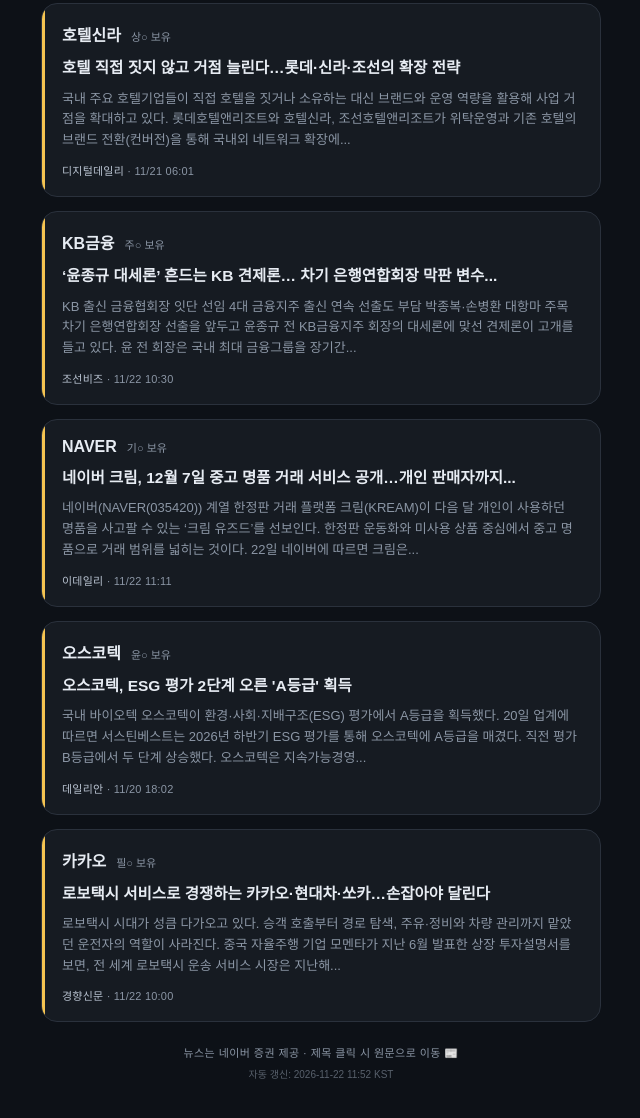
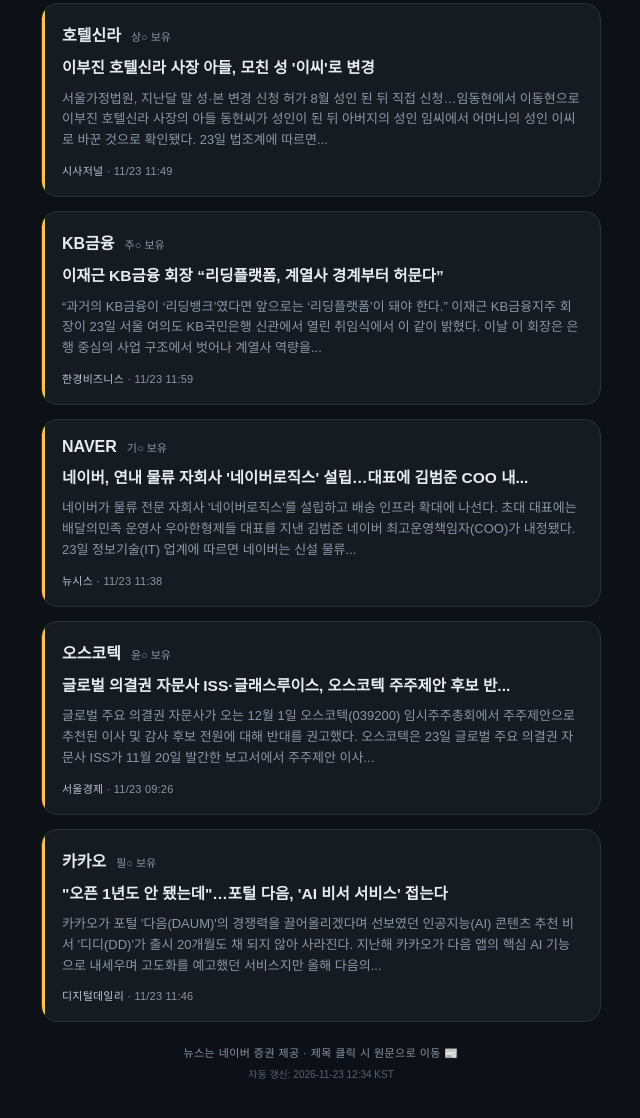
Before and after one commit to mainlainer/djhani02, a plain HTML site: page news.html in a window 1280 px wide. Shown: the part 844-1962 px from the top of the page, without its empty margins (319-959 px from the left). Drawn offline with Linux system fonts and the light colour scheme; a web font is replaced by a local one.

Commit message:
auto: 2026-11-23 12:34 KST 종목 뉴스 갱신

```diff
--- a/news.html
+++ b/news.html
@@ -3,8 +3,8 @@
 <head>
 <meta charset="UTF-8">
 <meta name="viewport" content="width=device-width, initial-scale=1.0">
-<title>오늘의 종목 뉴스 · 2026.11.22</title>
-<meta property="og:title" content="오늘의 종목 뉴스 2026.11.22">
+<title>오늘의 종목 뉴스 · 2026.11.23</title>
+<meta property="og:title" content="오늘의 종목 뉴스 2026.11.23">
 <meta property="og:description" content="우리 모임 8개 종목 데일리 뉴스 요약">
 <link rel="preconnect" href="https://fonts.googleapis.com">
 <link rel="preconnect" href="https://fonts.gstatic.com" crossorigin>
@@ -46,22 +46,22 @@
 
   <div class="top-label">소수점 투자 모임 · 데일리 종목 뉴스</div>
   <div class="title">NEWS<span class="kr">오늘의 종목 소식</span></div>
-  <div class="date">2026.11.22 기준 · 종목별 최신 1건</div>
+  <div class="date">2026.11.23 기준 · 종목별 최신 1건</div>
 
   <div class="nav"><a href="index.html">← 잔고 결산</a><a href="rank.html">📊 순위 변동</a></div>
 
   <div class="card">
     <div class="head"><span class="ticker">현대차</span><span class="member">성○ 보유</span></div>
-    <a class="headline" href="https://n.news.naver.com/mnews/article/144/0001151093" target="_blank" rel="noopener">현대차그룹 공식 웹사이트, 국내외 주요 어워드 13관왕 달성</a>
-    <div class="body">현대자동차그룹 공식 웹사이트가 올해 국내외 주요 웹·디지털 어워드에서 총 13개 부문을 석권하며 글로벌 수준의 디지털 커뮤니케이션 역량을 입증했다. 현대차그룹은 지난 13일 한국인터넷소통협회가 주관한 ‘제19회...</div>
-    <div class="meta"><span class="src">스포츠경향</span> · 11/22 11:31</div>
+    <a class="headline" href="https://n.news.naver.com/mnews/article/011/0004685096" target="_blank" rel="noopener">현대차·기아, ‘동커볼케’ 디자인 전시…제네시스 박스 버기 국내 ...</a>
+    <div class="body">현대차·기아가 루크 동커볼케 최고 크리에이티브 책임자(CCO) 겸 최고 디자인 책임자(CDO) 사장의 디자인 여정을 조명하는 아카이브 전시를 연다. 전시에서는 올해 르망 24시에서 공개된 ‘제네시스 박스 버기 콘셉트’를 국내에서 처음 만나볼 수...</div>
+    <div class="meta"><span class="src">서울경제</span> · 11/23 12:21</div>
   </div>
 
   <div class="card">
     <div class="head"><span class="ticker">신세계</span><span class="member">정○ 보유</span></div>
-    <a class="headline" href="https://n.news.naver.com/mnews/article/366/0001206459" target="_blank" rel="noopener">아시아 100대 카페에 韓 13곳… 1위는 부산 모모스, 2위는?</a>
-    <div class="body">문 연 지 5개월 된 신세계百 강남점 ‘카테고릭’… 서울 카페 중 최고 순위 아시아·태평양 지역의 ‘커피 맛집’ 100곳을 꼽은 순위에 한국 카페 13곳이 이름을 올렸다. 국내 1위는 부산의 강자 모모스커피였다. 국내 2위에는 업계 예상과 달리...</div>
-    <div class="meta"><span class="src">조선비즈</span> · 11/22 11:21</div>
+    <a class="headline" href="https://n.news.naver.com/mnews/article/421/0009304794" target="_blank" rel="noopener">신세계백화점 폭발물 설치 '위협' 전국 점포 긴급 점검…&quot;현재 정상 영...</a>
+    <div class="body">최소망 유민주 기자 = 신세계백화점에 폭발물을 설치했다는 위협 신고가 접수되면서 경찰이 전국 점포를 대상으로 안전 확인에 나섰다. 23일 업계에 따르면 이날 오전 9시쯤 신세계백화점에 폭발물을 설치했다는 내용의 팩스 신고가 경찰 측에 접수됐다....</div>
+    <div class="meta"><span class="src">뉴스1</span> · 11/23 12:02</div>
   </div>
 
   <div class="card">
@@ -73,41 +73,41 @@
 
   <div class="card">
     <div class="head"><span class="ticker">호텔신라</span><span class="member">상○ 보유</span></div>
-    <a class="headline" href="https://n.news.naver.com/mnews/article/138/0002249431" target="_blank" rel="noopener">호텔 직접 짓지 않고 거점 늘린다…롯데·신라·조선의 확장 전략</a>
-    <div class="body">국내 주요 호텔기업들이 직접 호텔을 짓거나 소유하는 대신 브랜드와 운영 역량을 활용해 사업 거점을 확대하고 있다. 롯데호텔앤리조트와 호텔신라, 조선호텔앤리조트가 위탁운영과 기존 호텔의 브랜드 전환(컨버전)을 통해 국내외 네트워크 확장에...</div>
-    <div class="meta"><span class="src">디지털데일리</span> · 11/21 06:01</div>
+    <a class="headline" href="https://n.news.naver.com/mnews/article/586/0000142835" target="_blank" rel="noopener">이부진 호텔신라 사장 아들, 모친 성 '이씨'로 변경</a>
+    <div class="body">서울가정법원, 지난달 말 성·본 변경 신청 허가 8월 성인 된 뒤 직접 신청…임동현에서 이동현으로 이부진 호텔신라 사장의 아들 동현씨가 성인이 된 뒤 아버지의 성인 임씨에서 어머니의 성인 이씨로 바꾼 것으로 확인됐다. 23일 법조계에 따르면...</div>
+    <div class="meta"><span class="src">시사저널</span> · 11/23 11:49</div>
   </div>
 
   <div class="card">
     <div class="head"><span class="ticker">KB금융</span><span class="member">주○ 보유</span></div>
-    <a class="headline" href="https://n.news.naver.com/mnews/article/366/0001206446" target="_blank" rel="noopener">‘윤종규 대세론’ 흔드는 KB 견제론… 차기 은행연합회장 막판 변수...</a>
-    <div class="body">KB 출신 금융협회장 잇단 선임 4대 금융지주 출신 연속 선출도 부담 박종복·손병환 대항마 주목 차기 은행연합회장 선출을 앞두고 윤종규 전 KB금융지주 회장의 대세론에 맞선 견제론이 고개를 들고 있다. 윤 전 회장은 국내 최대 금융그룹을 장기간...</div>
-    <div class="meta"><span class="src">조선비즈</span> · 11/22 10:30</div>
+    <a class="headline" href="https://n.news.naver.com/mnews/article/050/0000113627" target="_blank" rel="noopener">이재근 KB금융 회장 “리딩플랫폼, 계열사 경계부터 허문다”</a>
+    <div class="body">“과거의 KB금융이 ‘리딩뱅크’였다면 앞으로는 ‘리딩플랫폼’이 돼야 한다.” 이재근 KB금융지주 회장이 23일 서울 여의도 KB국민은행 신관에서 열린 취임식에서 이 같이 밝혔다. 이날 이 회장은 은행 중심의 사업 구조에서 벗어나 계열사 역량을...</div>
+    <div class="meta"><span class="src">한경비즈니스</span> · 11/23 11:59</div>
   </div>
 
   <div class="card">
     <div class="head"><span class="ticker">NAVER</span><span class="member">기○ 보유</span></div>
-    <a class="headline" href="https://n.news.naver.com/mnews/article/018/0006413647" target="_blank" rel="noopener">네이버 크림, 12월 7일 중고 명품 거래 서비스 공개…개인 판매자까지...</a>
-    <div class="body">네이버(NAVER(035420)) 계열 한정판 거래 플랫폼 크림(KREAM)이 다음 달 개인이 사용하던 명품을 사고팔 수 있는 ‘크림 유즈드’를 선보인다. 한정판 운동화와 미사용 상품 중심에서 중고 명품으로 거래 범위를 넓히는 것이다. 22일 네이버에 따르면 크림은...</div>
-    <div class="meta"><span class="src">이데일리</span> · 11/22 11:11</div>
+    <a class="headline" href="https://n.news.naver.com/mnews/article/003/0014339466" target="_blank" rel="noopener">네이버, 연내 물류 자회사 '네이버로직스' 설립…대표에 김범준 COO 내...</a>
+    <div class="body">네이버가 물류 전문 자회사 '네이버로직스'를 설립하고 배송 인프라 확대에 나선다. 초대 대표에는 배달의민족 운영사 우아한형제들 대표를 지낸 김범준 네이버 최고운영책임자(COO)가 내정됐다. 23일 정보기술(IT) 업계에 따르면 네이버는 신설 물류...</div>
+    <div class="meta"><span class="src">뉴시스</span> · 11/23 11:38</div>
   </div>
 
   <div class="card">
     <div class="head"><span class="ticker">오스코텍</span><span class="member">윤○ 보유</span></div>
-    <a class="headline" href="https://n.news.naver.com/mnews/article/119/0003157821" target="_blank" rel="noopener">오스코텍, ESG 평가 2단계 오른 'A등급' 획득</a>
-    <div class="body">국내 바이오텍 오스코텍이 환경·사회·지배구조(ESG) 평가에서 A등급을 획득했다. 20일 업계에 따르면 서스틴베스트는 2026년 하반기 ESG 평가를 통해 오스코텍에 A등급을 매겼다. 직전 평가 B등급에서 두 단계 상승했다. 오스코텍은 지속가능경영...</div>
-    <div class="meta"><span class="src">데일리안</span> · 11/20 18:02</div>
+    <a class="headline" href="https://n.news.naver.com/mnews/article/011/0004684995" target="_blank" rel="noopener">글로벌 의결권 자문사 ISS·글래스루이스, 오스코텍 주주제안 후보 반...</a>
+    <div class="body">글로벌 주요 의결권 자문사가 오는 12월 1일 오스코텍(039200) 임시주주총회에서 주주제안으로 추천된 이사 및 감사 후보 전원에 대해 반대를 권고했다. 오스코텍은 23일 글로벌 주요 의결권 자문사 ISS가 11월 20일 발간한 보고서에서 주주제안 이사...</div>
+    <div class="meta"><span class="src">서울경제</span> · 11/23 09:26</div>
   </div>
 
   <div class="card">
     <div class="head"><span class="ticker">카카오</span><span class="member">필○ 보유</span></div>
-    <a class="headline" href="https://n.news.naver.com/mnews/article/032/0003484153" target="_blank" rel="noopener">로보택시 서비스로 경쟁하는 카카오·현대차·쏘카…손잡아야 달린다</a>
-    <div class="body">로보택시 시대가 성큼 다가오고 있다. 승객 호출부터 경로 탐색, 주유·정비와 차량 관리까지 맡았던 운전자의 역할이 사라진다. 중국 자율주행 기업 모멘타가 지난 6월 발표한 상장 투자설명서를 보면, 전 세계 로보택시 운송 서비스 시장은 지난해...</div>
-    <div class="meta"><span class="src">경향신문</span> · 11/22 10:00</div>
+    <a class="headline" href="https://n.news.naver.com/mnews/article/138/0002249554" target="_blank" rel="noopener">&quot;오픈 1년도 안 됐는데&quot;…포털 다음, 'AI 비서 서비스' 접는다</a>
+    <div class="body">카카오가 포털 '다음(DAUM)'의 경쟁력을 끌어올리겠다며 선보였던 인공지능(AI) 콘텐츠 추천 비서 '디디(DD)'가 출시 20개월도 채 되지 않아 사라진다. 지난해 카카오가 다음 앱의 핵심 AI 기능으로 내세우며 고도화를 예고했던 서비스지만 올해 다음의...</div>
+    <div class="meta"><span class="src">디지털데일리</span> · 11/23 11:46</div>
   </div>
 
   <div class="foot">뉴스는 네이버 증권 제공 · 제목 클릭 시 원문으로 이동 📰</div>
-  <div class="auto-stamp">자동 갱신: 2026-11-22 11:52 KST</div>
+  <div class="auto-stamp">자동 갱신: 2026-11-23 12:34 KST</div>
 
 </div>
 </body>
```
